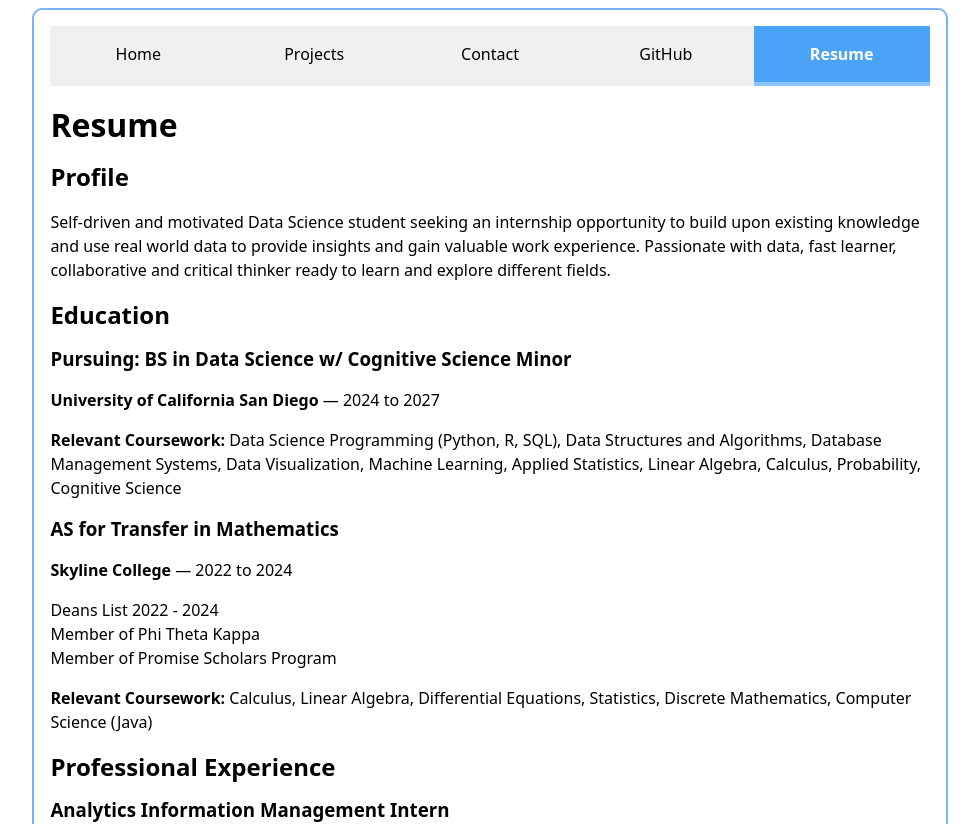
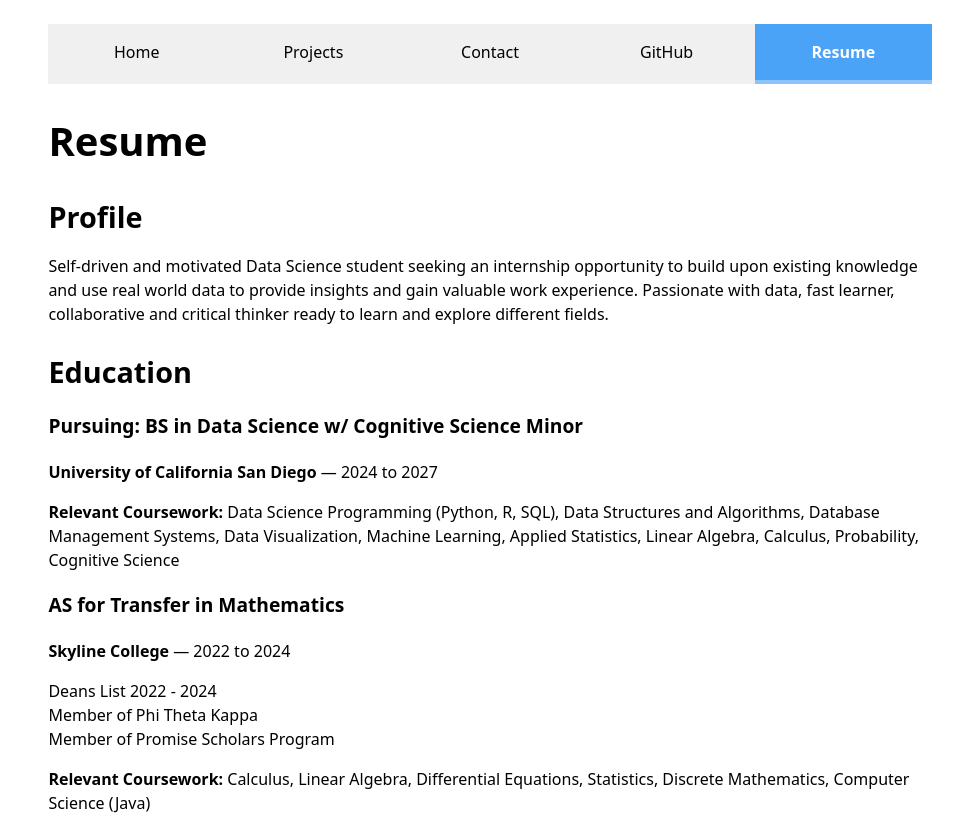
Before and after one commit to CaseySo/portfolio, a plain HTML site: page resume.html in a window 1280 px wide. Shown: the top 824 px of the page, without its empty margins (150-1129 px from the left). Drawn offline with Linux system fonts and the light colour scheme.

Commit message:
Update style.css

```diff
--- a/style.css
+++ b/style.css
@@ -6,8 +6,6 @@ body {
   max-width: 100ch;
   margin-inline: max(1em, (100% - 100ch) / 2);
   padding: 1em;
-  border: 2px solid rgb(122, 178, 247);
-  border-radius: 10px;
 }
 nav ul,
 nav li {
@@ -71,7 +69,16 @@ form label {
     grid-row: span 3;
     gap: 1em;
 }
-h1, h2, h3, h4, h5, h6 {
-  line-height: 1.1;
-  text-wrap: balance;
+h1 {
+  font-size: 2.5em;
+  margin-bottom: 0.5em;
 }
+
+h2 {
+  font-size: 1.8em;
+  margin-bottom: 0.5em;
+}
+
+h3 {
+  font-size: 1.2em;
+}
```
